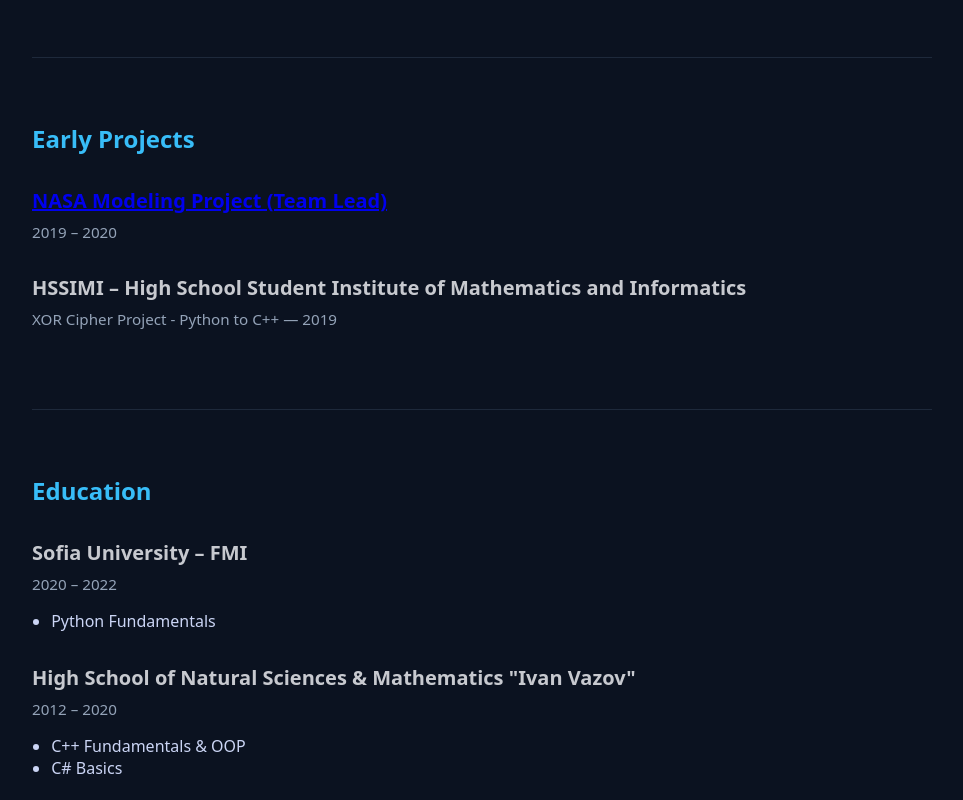
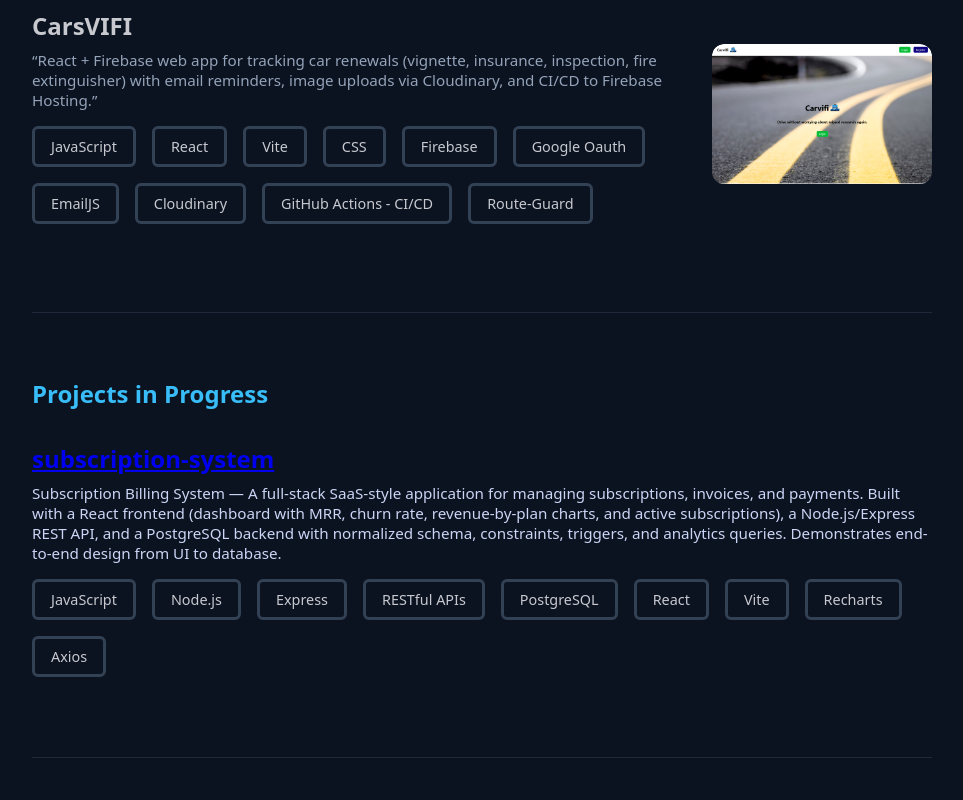
Before and after one commit to BozhidarZagorov/myCV, a React (Vite) app: page / in a window 1280 px wide. Shown: the part 3080-3880 px from the top of the page, without its empty margins (158-1121 px from the left). Built offline with nearby package versions, Linux system fonts and the light colour scheme.

Commit message:
update description for CarsVIFI and skills

```diff
--- a/src/sections/CV.jsx
+++ b/src/sections/CV.jsx
@@ -335,6 +335,72 @@
             </div>
           </div>
 
+          {/* CarsVIFI */}
+          <div className="cv-project-row">
+            <div className="cv-project-text">
+              <h2>CarsVIFI</h2>
+              <p className="cv-meta">
+                “React + Firebase web app for tracking car renewals (vignette, insurance, inspection, fire extinguisher) with email reminders, image uploads via Cloudinary, and CI/CD to Firebase Hosting.”
+              </p>
+              <div className="skills-list">
+                <span>JavaScript</span>
+                <span>React</span>
+                <span>Vite</span>
+                <span>CSS</span>
+                <span>Firebase</span>
+                <span>Google Oauth</span>
+                <span>EmailJS</span>
+                <span>Cloudinary</span>
+                <span>GitHub Actions - CI/CD</span>
+                <span>Route-Guard</span>
+              </div>
+            </div>
+            <div className="cv-project-image-wrapper">
+              <a
+                href="https://carvifi-bg.web.app"
+                target="_blank"
+                rel="noopener noreferrer"
+              >
+                <img
+                  src="CarsVIFI.png"
+                  alt="CarsVIFI preview"
+                  className="cv-project-image"
+                />
+              </a>
+            </div>
+          </div>
+
+        </motion.div>
+
+        {/* PROJECTS IN PROGRESS */}
+        <motion.div className="cv-block" variants={item}>
+          <h1 className="cv-block-title">Projects in Progress</h1>
+
+          <div className="cv-item">
+            <h2><a
+                href="https://github.com/BozhidarZagorov/Subscription-System"
+                target="_blank"
+                rel="noopener noreferrer"
+              >subscription-system</a></h2>
+            <p className="cv-meta">
+                Subscription Billing System — A full-stack SaaS-style application for managing subscriptions,
+                invoices, and payments. Built with a React frontend (dashboard with MRR, churn rate,
+                revenue-by-plan charts, and active subscriptions), a Node.js/Express REST API,
+                and a PostgreSQL backend with normalized schema, constraints, triggers, and analytics queries.
+                Demonstrates end-to-end design from UI to database.
+              </p>
+            <div className="skills-list">
+              <span>JavaScript</span>
+              <span>Node.js</span>
+              <span>Express</span>
+              <span>RESTful APIs</span>
+              <span>PostgreSQL</span>
+              <span>React</span>
+              <span>Vite</span>
+              <span>Recharts</span>
+              <span>Axios</span>
+            </div>
+          </div>
         </motion.div>
 
 
```
